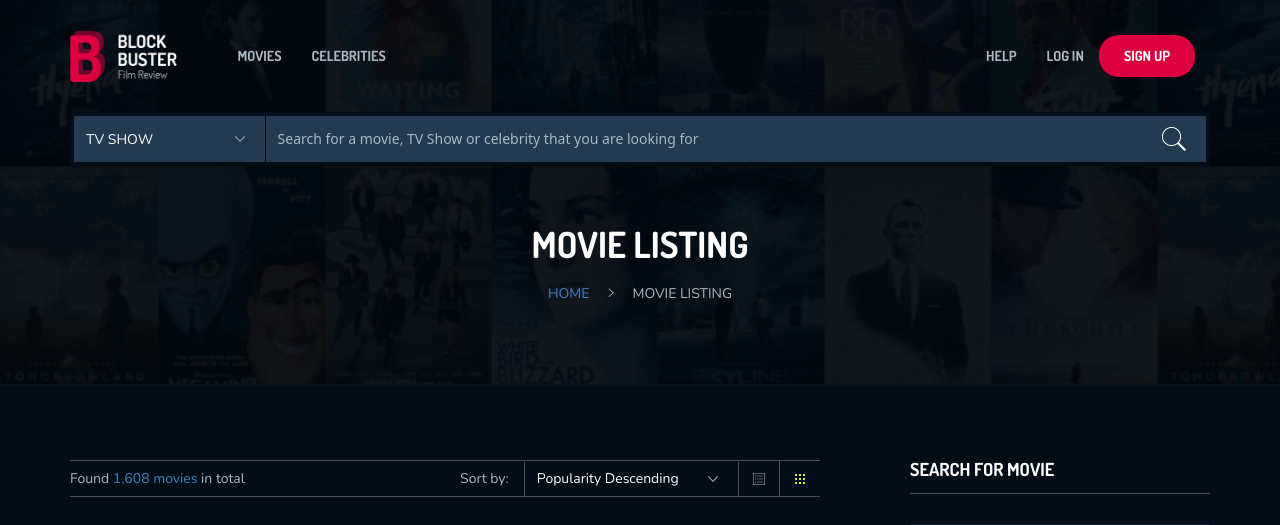
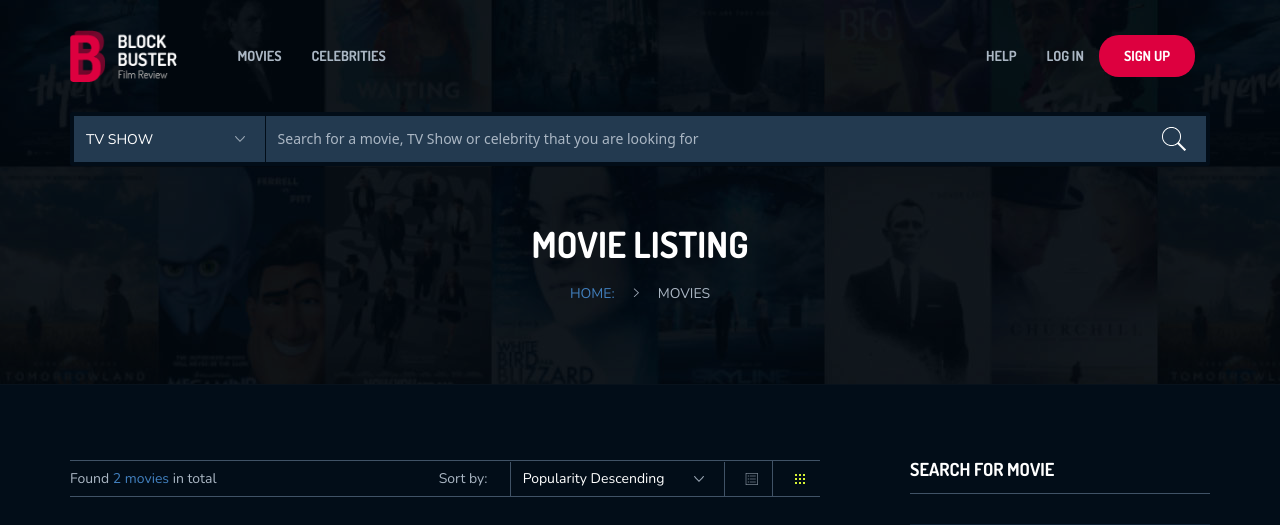
Before and after one commit to lorenaespinel07/ProyectoWeb, a Django app: page /IMDeustoB/ in a window 1280 px wide. Shown: the top 525 px of the page. Run offline with Django 5.2, Linux system fonts and the light colour scheme; data comes from the database, SQL or seed files in the repository; some libraries are stand-ins or nearby versions.

Commit message:
Cambiar los contadores y poco más

```diff
--- a/IW_G6/IMDeustoB/templates/celebritylist.html
+++ b/IW_G6/IMDeustoB/templates/celebritylist.html
@@ -184,7 +184,7 @@
 				<div class="hero-ct">
 					<h1>celebrity listing - list</h1>
 					<ul class="breadcumb">
-						<li class="active"><a href="#">Home</a></li>
+						<li class="active"><a href="#">Home: Movies</a></li>
 						<li> <span class="ion-ios-arrow-right"></span> celebrity listing</li>
 					</ul>
 				</div>
@@ -343,7 +343,7 @@
 	<div class="container">
 		<div class="flex-parent-ft">
 			<div class="flex-child-ft item1">
-				 <a href="index-2.html"><img class="logo" src="{% static 'images/logo1.png' %}" alt=""></a>
+				 <a href=""><img class="logo" src="{% static 'images/logo1.png' %}" alt=""></a>
 				 <p>5th Avenue st, manhattan<br>
 				New York, NY 10001</p>
 				<p>Call us: <a href="#">(+01) 202 342 6789</a></p>
--- a/IW_G6/IMDeustoB/templates/index.html
+++ b/IW_G6/IMDeustoB/templates/index.html
@@ -186,8 +186,8 @@
 				<div class="hero-ct">
 					<h1> movie listing</h1>
 					<ul class="breadcumb">
-						<li class="active"><a href="#">Home</a></li>
-						<li> <span class="ion-ios-arrow-right"></span> movie listing</li>
+						<li class="active"><a href="#">Home: </a></li>
+						<li> <span class="ion-ios-arrow-right"></span> Movies </li>
 					</ul>
 				</div>
 			</div>
@@ -199,7 +199,13 @@
 		<div class="row ipad-width">
 			<div class="col-md-8 col-sm-12 col-xs-12">
 				<div class="topbar-filter">
-					<p>Found <span>1,608 movies</span> in total</p>
+
+
+
+					<p>Found <span>{{peliculas.count}} movies</span> in total</p>
+
+
+
 					<label>Sort by:</label>
 					<select>
 						<option value="popularity">Popularity Descending</option>
@@ -270,11 +276,6 @@
 										<select
 											name="skills" multiple="" class="ui fluid dropdown">
 											<option value="">Enter to filter genres</option>
-											<option value="Action1">Action 1</option>
-					                        <option value="Action2">Action 2</option>
-					                        <option value="Action3">Action 3</option>
-					                        <option value="Action4">Action 4</option>
-					                        <option value="Action5">Action 5</option>
 										</select>
 									</div>
 								</div>
--- a/IW_G6/IMDeustoB/templates/moviesingle.html
+++ b/IW_G6/IMDeustoB/templates/moviesingle.html
@@ -259,10 +259,7 @@
 						<div class="tabs">
 							<ul class="tab-links tabs-mv">
 								<li class="active"><a href="#overview">Overview</a></li>
-								<li><a href="#reviews"> Reviews</a></li>
 								<li><a href="#cast">  Cast & Crew </a></li>
-								<li><a href="#media"> Media</a></li>
-								<li><a href="#moviesrelated"> Related Movies</a></li>
 							</ul>
 						    <div class="tab-content">
 						        <div id="overview" class="tab active">
@@ -980,7 +977,7 @@
 	<div class="container">
 		<div class="flex-parent-ft">
 			<div class="flex-child-ft item1">
-				 <a href="index-2.html"><img class="logo" src="{% static 'images/logo1.png' %}" alt=""></a>
+				 <a href=""><img class="logo" src="{% static 'images/logo1.png' %}" alt=""></a>
 				 <p>5th Avenue st, manhattan<br>
 				New York, NY 10001</p>
 				<p>Call us: <a href="#">(+01) 202 342 6789</a></p>
```
Also changed, not shown: IW_G6/IMDeustoB/templates/celebritysingle.html (+16 -6 lines).
